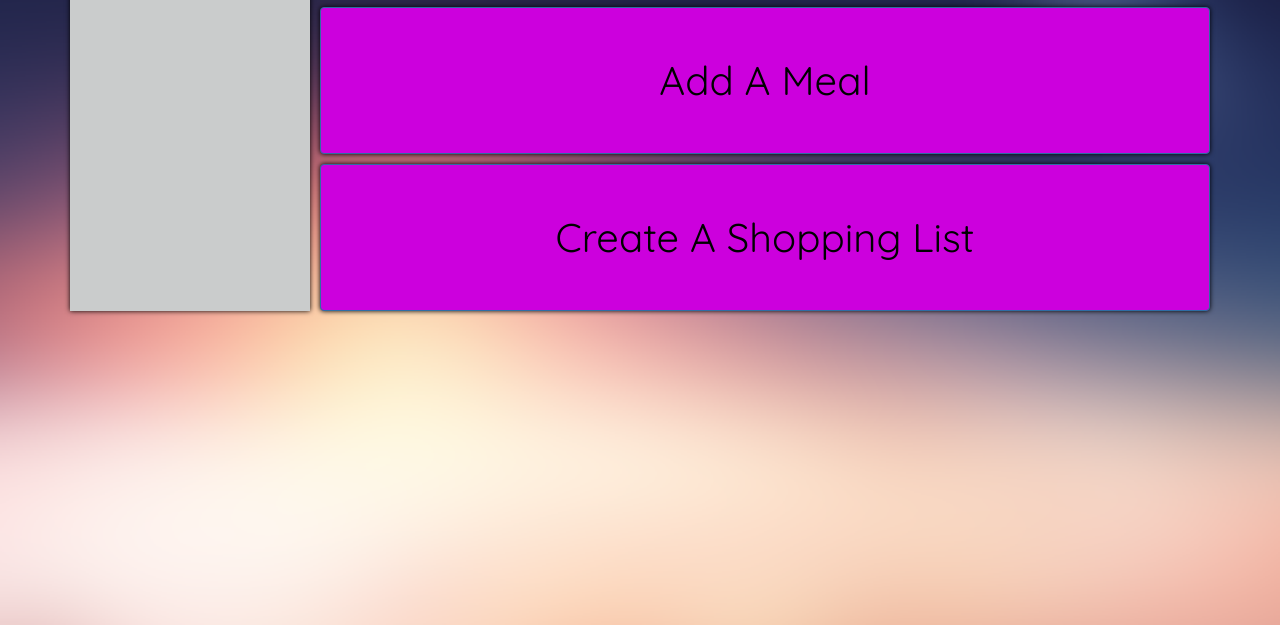
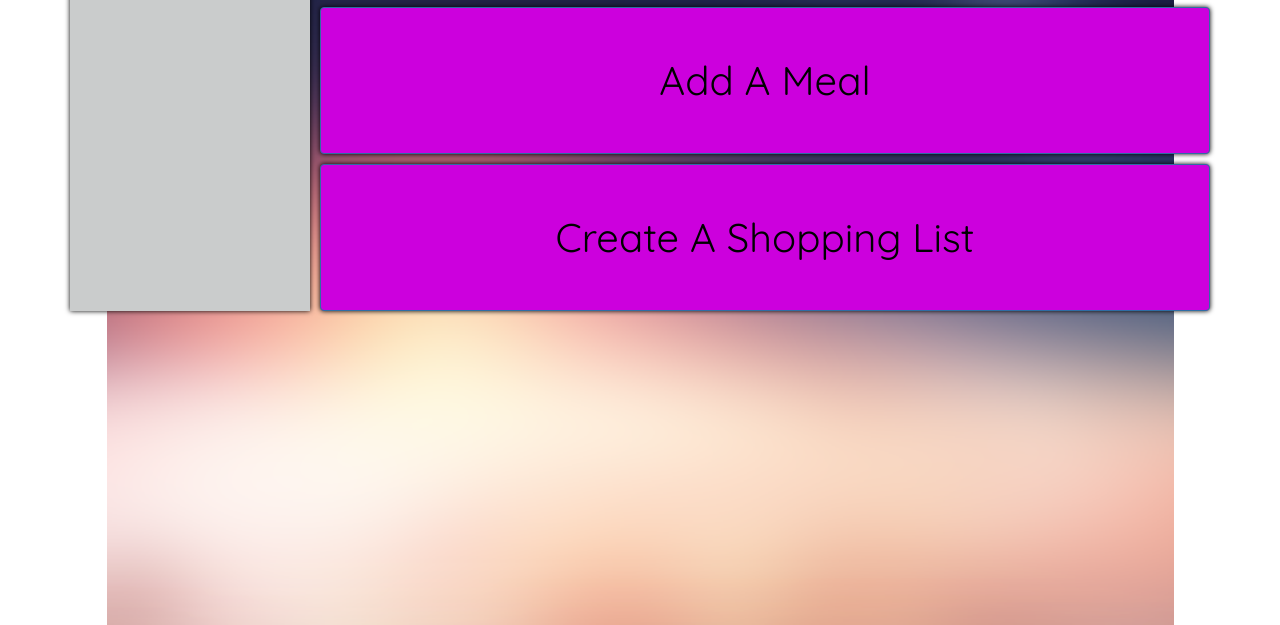
Before and after one commit to jacobc1204/shoplist_app, a plain HTML site: page index.html in a window 1280 px wide. Shown: the part 175-800 px from the top of the page. Drawn offline with nearby package versions, Linux system fonts and the light colour scheme.

Commit message:
still trying

```diff
--- a/index.html
+++ b/index.html
@@ -58,7 +58,7 @@
   body {
     font-family: Quicksand;
     background: url(15.png) no-repeat center center fixed;
-    background-size: cover;
+    background-size: contain;
     margin: 2%;
   }
 
@@ -96,7 +96,7 @@
   }
 
   #createAShoppingListBtn {
-    overflow-wrap: normal;
+    overflow-wrap: break-word;
     font-size: 5vmin;
     color: black;
     background-color: #cc00dd;
```
